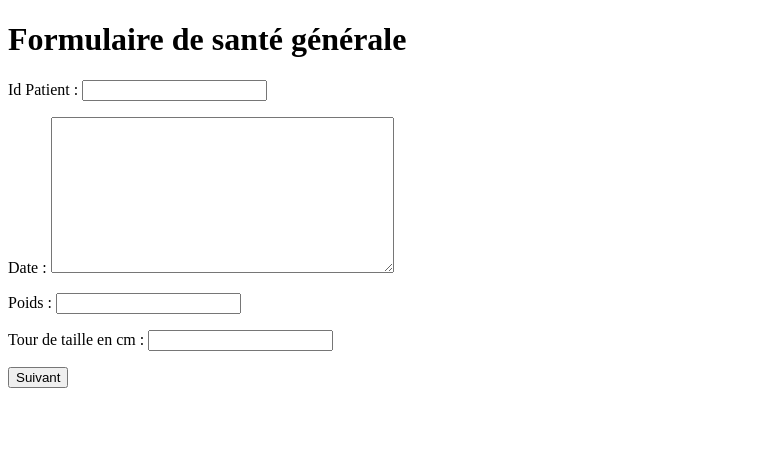
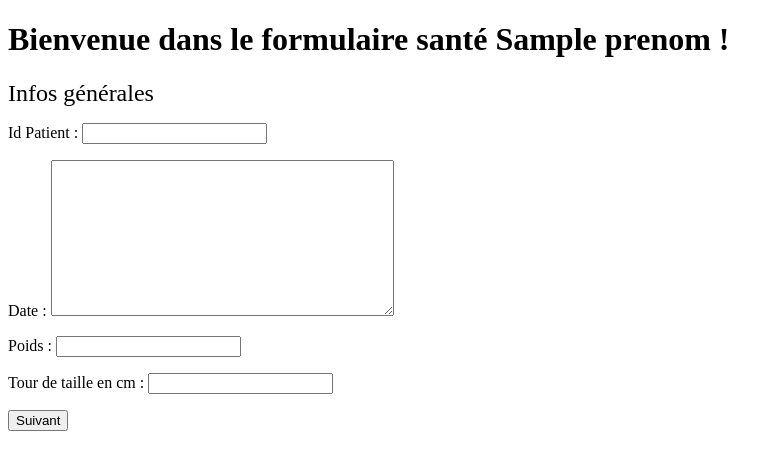
Before and after one commit to meowd18/medapp, a Django app: template djangolib/application/templates/data_sante.html in a window 1280 px wide. Shown: the part 160-630 px from the top of the page, without its empty margins (0-782 px from the left). Run offline with Django 4.2, Linux system fonts and the light colour scheme; tables that the repository leaves empty hold one stand-in row (values such as "Sample post"); the template is opened without the code that fills it: values that come from a table or form of the project are taken from there, most other values are stand-ins (such as "Sample title", 1, 10 or a date in 2020).

Commit message:
formulaire santé avec blocs personnalisés et sous-titres avec police

```diff
--- a/djangolib/application/templates/data_sante.html
+++ b/djangolib/application/templates/data_sante.html
@@ -3,13 +3,22 @@
 {% block content %}
 <title>Formulaire Santé</title>
 
-<h1>Formulaire de santé générale</h1>
+<h1>Bienvenue dans le formulaire santé {{prenom}} !</h1>
 <form id="formContainer" method="post">
   {% csrf_token %}
-  {{ form.as_p }}
   <button type="button" id="nextBtn">Suivant</button>
   <button type="submit" id="submitBtn" style="display:none;">Envoyer</button>
+
+  {{ form.as_p }}
 </form>
+
+<style>
+  /* Style pour les sous-titres */
+  .subtitle {
+    font-size: 1.5em; /* Taille de police plus grande que les paragraphes (ajustez selon vos préférences) */
+    margin-bottom: 10px; /* Espacement en bas pour séparer du groupe de champs */
+  }
+</style>
 
 <script>
     // On attend que la page soit complètement chargée
@@ -28,50 +37,70 @@
         let groupSizes = [4, 6, 6, 6, 3, 7, 6];
         let currentIndex = 0;
 
+        // Tableau de sous-titres correspondant à chaque groupe
+        let subtitles = [
+            "Infos générales",
+            "Fréquence cardiaque et tension",
+            "Médicaments et effets secondaires",
+            "Consommation",
+            "Activité physique",
+            "Symptômes",
+            "Heures et durées"
+        ];
+
         for (let i = 0; i < groupSizes.length; i++) {
-            // On crée un nouveau div pour chaque groupe de champs
+            // Créez un nouveau div pour chaque groupe de champs
             let fieldGroup = document.createElement('div');
-            // On lui donne une classe pour pouvoir le styliser plus tard si besoin
+            // Donnez-lui une classe pour pouvoir le styliser plus tard si besoin
             fieldGroup.className = 'field-group';
-            // On cache le groupe pour le moment
+            // Cachez le groupe pour le moment
             fieldGroup.style.display = 'none';
 
-            // On prend le nombre de champs requis pour ce groupe
+            // Prenez le nombre de champs requis pour ce groupe
             for (let j = 0; j < groupSizes[i]; j++) {
-                // On vérifie qu'on n'a pas dépassé le nombre total de champs
+                // Vérifiez que vous n'avez pas dépassé le nombre total de champs
                 if (currentIndex < allFields.length) {
                     fieldGroup.appendChild(allFields[currentIndex]);
                     currentIndex++;
                 }
             }
 
-            // On ajoute ce groupe à notre liste
+            // Ajoutez ce groupe à notre liste
             fieldGroups.push(fieldGroup);
 
-            // On ajoute ce groupe au formulaire, juste avant le bouton "Suivant"
+            // Ajoutez ce groupe au formulaire, juste avant le bouton "Suivant"
             formContainer.insertBefore(fieldGroup, document.getElementById("nextBtn"));
         }
 
-        // On affiche le premier groupe de champs
+        // Affichez le premier groupe de champs
         fieldGroups[currentGroup].style.display = 'block';
+
+        // Mettez à jour le sous-titre initial
+        let subtitleDiv = document.createElement('div');
+        subtitleDiv.className = 'subtitle';
+        subtitleDiv.textContent = subtitles[currentGroup];
+        formContainer.insertBefore(subtitleDiv, fieldGroups[currentGroup]);
 
         // Quand on clique sur le bouton "Suivant"
         document.getElementById('nextBtn').addEventListener('click', () => {
-            // On cache le groupe actuel
+            // Cachez le groupe actuel
             fieldGroups[currentGroup].style.display = 'none';
-            // On passe au groupe suivant
+            // Passez au groupe suivant
             currentGroup++;
 
-            // On vérifie qu'on n'a pas dépassé le nombre total de groupes
+            // Vérifiez que vous n'avez pas dépassé le nombre total de groupes
             if (currentGroup < fieldGroups.length) {
-                // On affiche le nouveau groupe
+                // Affichez le nouveau groupe
                 fieldGroups[currentGroup].style.display = 'block';
 
-                // Si c'est le dernier groupe, on cache le bouton "Suivant" et on affiche le bouton "Envoyer"
-                if (currentGroup == fieldGroups.length - 1) {
-                    document.getElementById('nextBtn').style.display = 'none';
-                    document.getElementById('submitBtn').style.display = 'block';
-                }
+                // Mettez à jour le sous-titre
+                subtitleDiv.textContent = subtitles[currentGroup];
+            }
+
+            // Si c'est le dernier groupe, cachez le bouton "Suivant" et affichez le bouton "Envoyer"
+            if (currentGroup == fieldGroups.length - 1) {
+                document.getElementById('nextBtn').style.display = 'none';
+                document.getElementById('submitBtn').style.display = 'block';
             }
         });
     });
```
